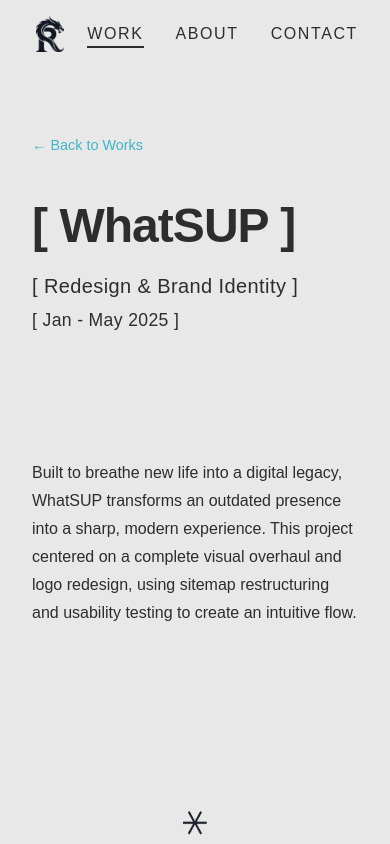
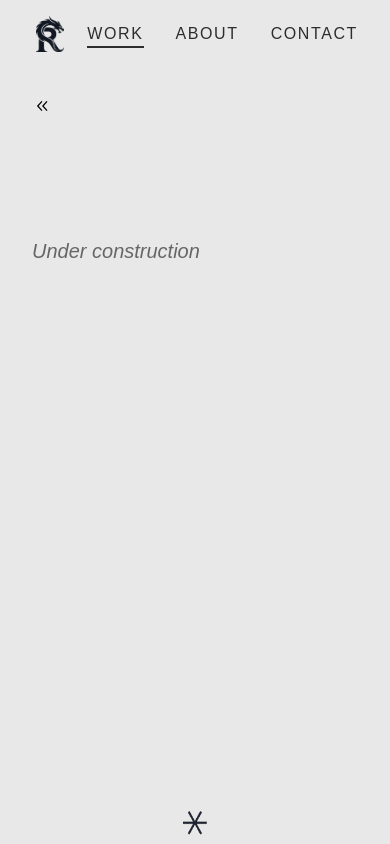
Before and after one commit to antyc0817/Reagan-Port, a Next.js app: page /projects/whatsup in a window 390 px wide. Shown: the top 844 px of the page. Built offline with nearby package versions, Linux system fonts and the light colour scheme; a web font is replaced by a local one.

Commit message:
back button

```diff
--- a/app/projects/project.module.css
+++ b/app/projects/project.module.css
@@ -1,61 +1,48 @@
 .project {
-  padding: 4rem 2rem 6rem;
+  padding: 0;
   min-height: 80vh;
   background: var(--background);
+}
+
+.heroWrap {
+  position: relative;
+  width: 100vw;
+  margin-left: calc(50% - 50vw);
+  aspect-ratio: 16 / 9;
+  min-height: 300px;
+}
+
+.heroImg {
+  object-fit: contain;
+}
+
+.backBar {
+  padding: 1.5rem 2rem;
 }
 
 .container {
   max-width: 1000px;
   margin: 0 auto;
+  padding: 4rem 2rem 6rem;
 }
 
 .back {
   display: inline-block;
-  font-size: 0.9rem;
-  color: var(--turquoise);
-  margin-bottom: 3rem;
 }
 
 .back:hover {
-  text-decoration: underline;
+  opacity: 0.8;
 }
 
-.header {
-  margin-bottom: 8rem;
+.backArrow {
+  display: block;
+  flex-shrink: 0;
+  transform: scaleX(-1);
 }
 
-.title {
-  font-size: clamp(3rem, 10vw, 6rem);
-  font-weight: 600;
-  letter-spacing: -0.02em;
-  color: var(--foreground);
-  margin: 0 0 1.5rem;
-  line-height: 1.05;
+.underConstruction {
+  font-size: 1.25rem;
+  color: var(--text-muted);
+  font-style: italic;
+  margin: 2rem 0 0;
 }
-
-.subtitle {
-  font-size: clamp(1.25rem, 3vw, 1.75rem);
-  font-weight: 500;
-  letter-spacing: 0.02em;
-  color: var(--foreground);
-  margin: 0 0 0.75rem;
-}
-
-.date {
-  font-size: clamp(1.1rem, 2.5vw, 1.4rem);
-  font-weight: 400;
-  letter-spacing: 0.02em;
-  color: var(--foreground);
-  margin: 0;
-}
-
-.description {
-  max-width: 480px;
-  font-size: 1rem;
-  line-height: 1.75;
-  color: var(--foreground);
-}
-
-.description p {
-  margin: 0;
-}
--- a/app/projects/whatsup/page.js
+++ b/app/projects/whatsup/page.js
@@ -1,3 +1,4 @@
+import Image from "next/image";
 import Link from "next/link";
 import styles from "../project.module.css";
 
@@ -9,16 +10,13 @@ export const metadata = {
 export default function WhatsUpProject() {
   return (
     <main className={styles.project}>
+      <div className={styles.backBar}>
+        <Link href="/#works" className={styles.back} aria-label="Back to Works">
+          <Image src="/icons/arrow.svg" alt="" width={20} height={20} className={styles.backArrow} />
+        </Link>
+      </div>
       <div className={styles.container}>
-        <Link href="/#works" className={styles.back}>← Back to Works</Link>
-        <div className={styles.header}>
-          <h1 className={styles.title}>[ WhatSUP ]</h1>
-          <p className={styles.subtitle}>[ Redesign & Brand Identity ]</p>
-          <p className={styles.date}>[ Jan - May 2025 ]</p>
-        </div>
-        <div className={styles.description}>
-          <p>Built to breathe new life into a digital legacy, WhatSUP transforms an outdated presence into a sharp, modern experience. This project centered on a complete visual overhaul and logo redesign, using sitemap restructuring and usability testing to create an intuitive flow.</p>
-        </div>
+        <p className={styles.underConstruction}>Under construction</p>
       </div>
     </main>
   );
```
Also changed, not shown: app/projects/cuisine-clinic/page.js (+10 -9 lines), app/projects/panday/page.js (+7 -9 lines), app/projects/soul-of-south-korea/page.js (+7 -9 lines), public/icons/arrow.svg (added), 1 other file (tests, documents, lock files or other folders).
